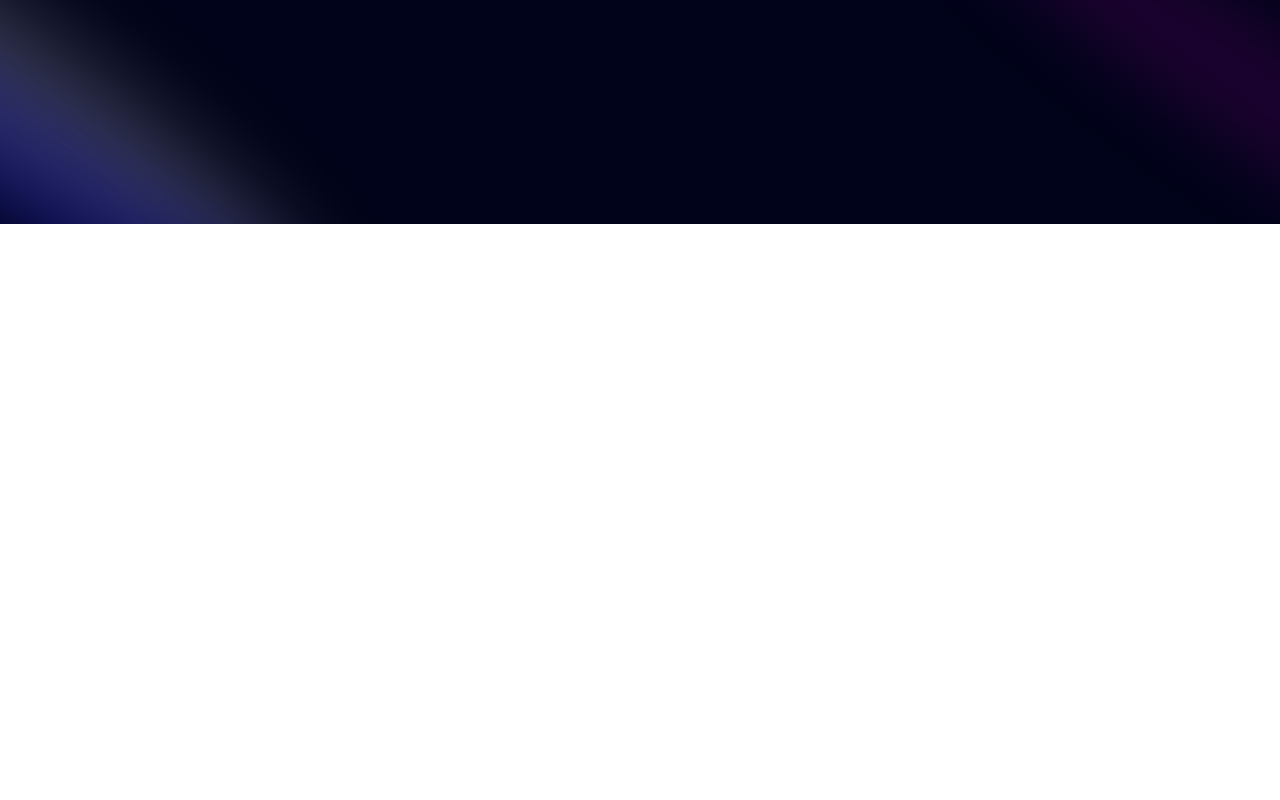
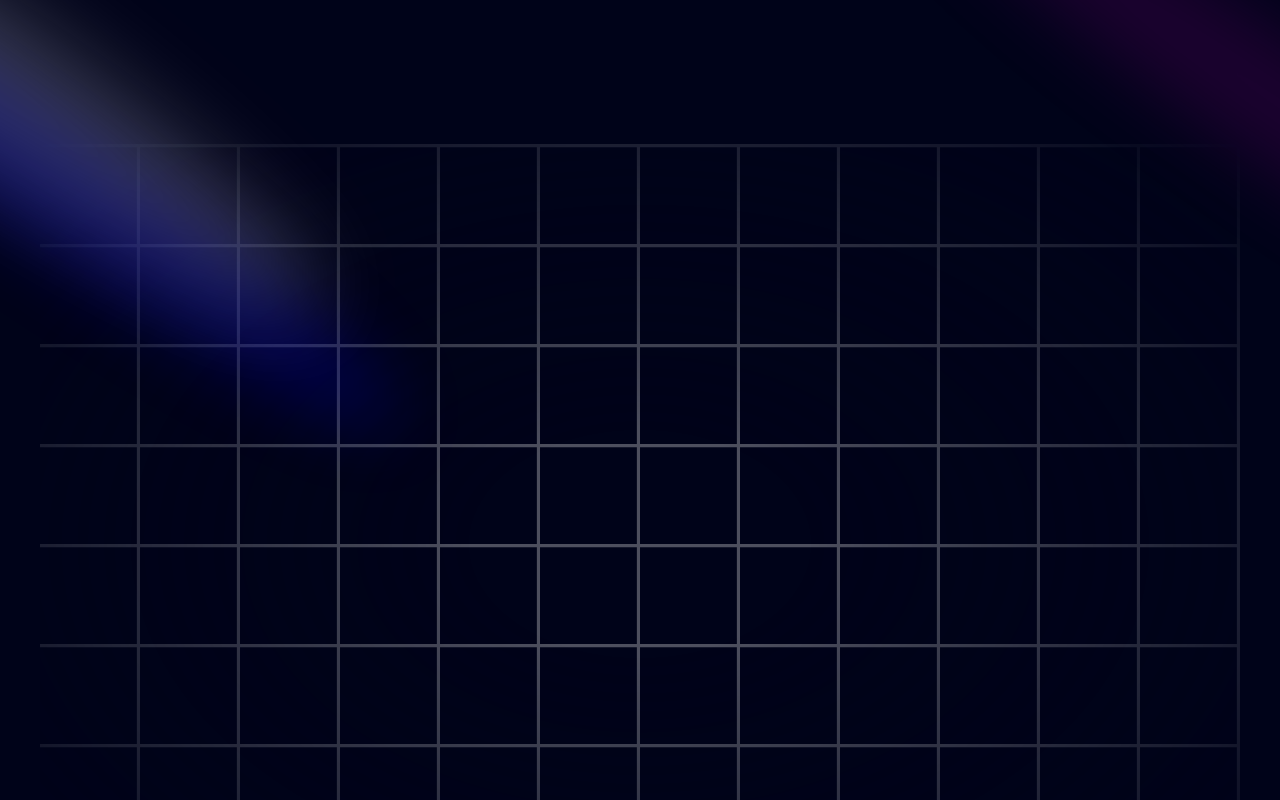
Before and after one commit to Josekariz/sejoqariz, a Next.js app: page / in a window 1280 px wide. Shown: the top 800 px of the page. Built offline with nearby package versions, Linux system fonts and the light colour scheme.

Commit message:
Add background grid lines with custom theme

```diff
--- a/app/layout.tsx
+++ b/app/layout.tsx
@@ -1,6 +1,7 @@
 import type { Metadata } from "next";
 import { Inter } from "next/font/google";
 import "./globals.css";
+import { ThemeProvider } from "./provider";
 
 const inter = Inter({ subsets: ["latin"] });
 
@@ -16,7 +17,16 @@
 }>) {
   return (
     <html lang="en">
-      <body className={inter.className}>{children}</body>
+      <body className={inter.className}>
+        <ThemeProvider
+          attribute="class"
+          defaultTheme="dark"
+          enableSystem
+          disableTransitionOnChange
+        >
+          {children}
+        </ThemeProvider>
+      </body>
     </html>
   );
 }
--- /dev/null
+++ b/app/provider.tsx
@@ -0,0 +1,9 @@
+"use client";
+
+import * as React from "react";
+import { ThemeProvider as NextThemesProvider } from "next-themes";
+import { type ThemeProviderProps } from "next-themes/dist/types";
+
+export function ThemeProvider({ children, ...props }: ThemeProviderProps) {
+  return <NextThemesProvider {...props}>{children}</NextThemesProvider>;
+}
--- a/components/Hero.tsx
+++ b/components/Hero.tsx
@@ -4,6 +4,8 @@
 const Hero = () => {
   return (
     <div className="pb-20 pt-36 ">
+      {/* Add spotlight animations */}
+
       <div>
         <Spotlight
           className="-top-40 -left-10 md:-left-32 md:-top-20 h-screen"
@@ -15,6 +17,17 @@
         />
         <Spotlight className="top-28 left-90  h-[80vh] w-[50vh]" fill="blue" />
       </div>
+
+      {/* Add bacground grid lines */}
+
+      <div className="h-screen w-full dark:bg-black-100 bg-white  dark:bg-grid-white/[0.3] bg-grid-black/[0.2] relative flex items-center justify-center">
+
+        <div className="absolute pointer-events-none inset-0 flex items-center justify-center dark:bg-black-100 bg-white [mask-image:radial-gradient(ellipse_at_center,transparent_20%,black)]" />
+      </div>
+
+      <div className="flex justify-center">
+        <div></div>
+      </div>
     </div>
   );
 };
--- a/package.json
+++ b/package.json
@@ -13,6 +13,7 @@
     "framer-motion": "^11.2.4",
     "mini-svg-data-uri": "^1.4.4",
     "next": "14.2.3",
+    "next-themes": "^0.3.0",
     "react": "^18",
     "react-dom": "^18",
     "tailwind-merge": "^2.3.0",
```
Also changed, not shown: 1 other file (tests, documents, lock files or other folders).
